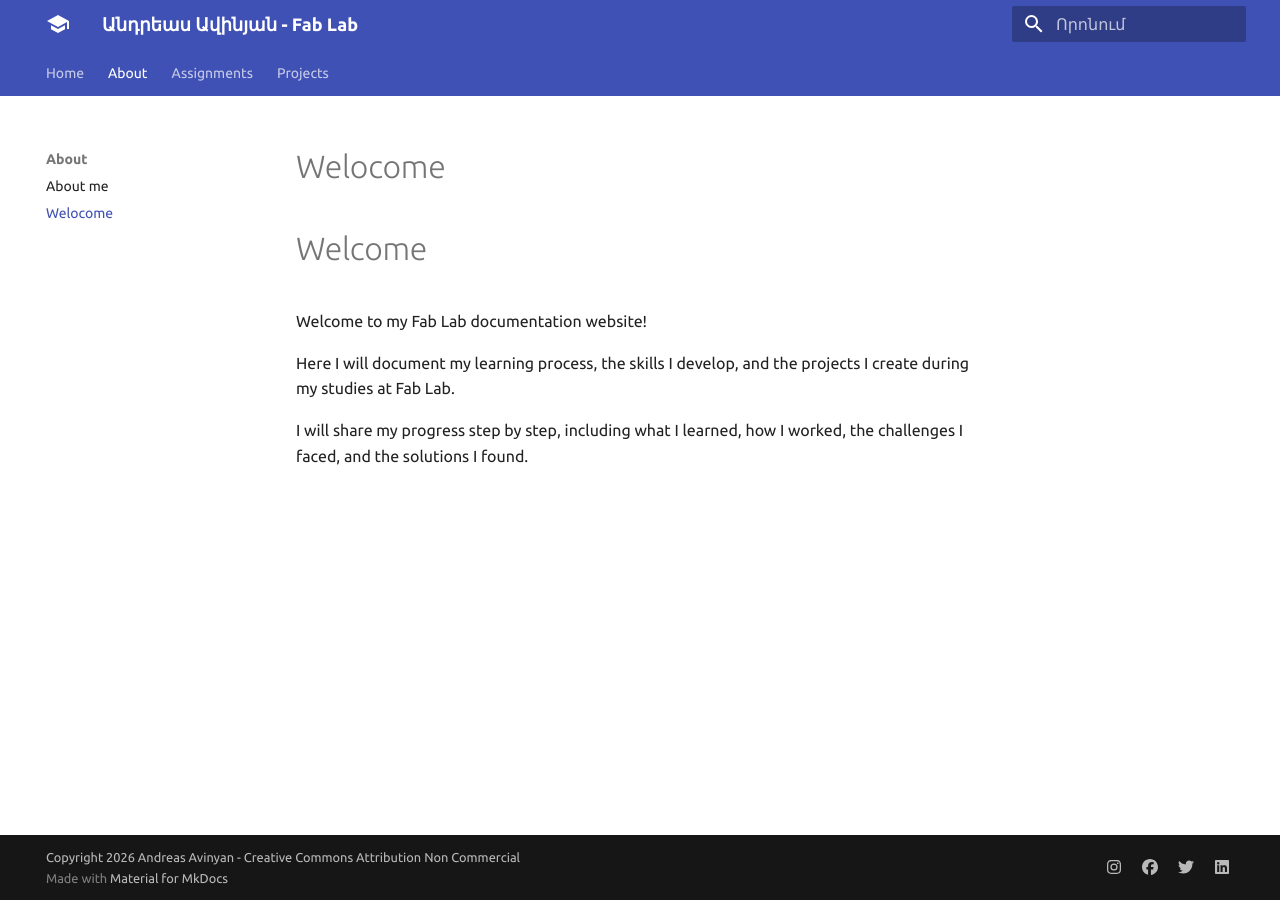
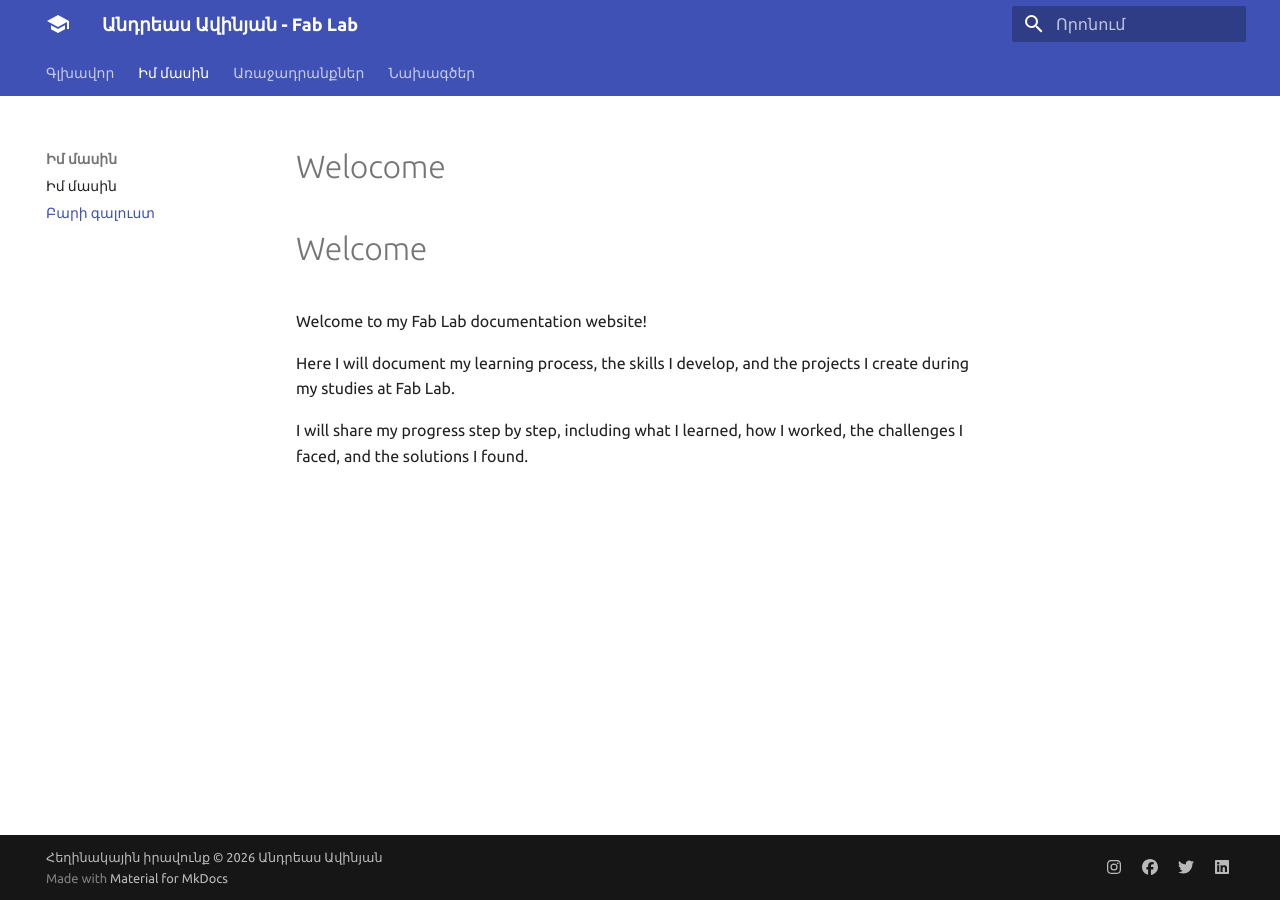
Before and after one commit to Andreasavinyan/my-website, an MkDocs documentation site: the page built from docs/about/agreement.md, in a window 1280 px wide. Built offline with MkDocs 1.6.1 and Material for MkDocs 9.7.7, drawn with Linux system fonts in a browser that asks for light colours; some of the changed lines change nothing that is shown.

Commit message:
Translate website navigation to Armenian

```diff
--- a/mkdocs.yml
+++ b/mkdocs.yml
@@ -1,11 +1,42 @@
-# Andreas Avinyan - Fab School
-
 site_name: Անդրեաս Ավինյան - Fab Lab
 site_description: Անդրեաս Ավինյանի Fab Lab ուսումնական փաստաթղթավորման կայք
 site_author: Andreas Avinyan
-copyright: Copyright 2026 Andreas Avinyan - Creative Commons Attribution Non Commercial
+copyright: Հեղինակային իրավունք © 2026 Անդրեաս Ավինյան
 
 site_url: https://andreasavinyan.github.io/my-website/
+
+nav:
+  - Գլխավոր: index.md
+
+  - Իմ մասին:
+      - Իմ մասին: about/index.md
+      - Բարի գալուստ: about/agreement.md
+
+  - Առաջադրանքներ:
+      - Շաբաթ 1 - Սկզբունքներ և գործնական աշխատանք: assignments/week01.md
+      - Շաբաթ 2 - Կայքի ստեղծման գործընթացի երկրորդ մաս: assignments/week02.md
+      - Շաբաթ 3 - Արհեստական բանականության հետ աշխատանք: assignments/week03.md
+      - Շաբաթ 4 - Համակարգչով կառավարվող կտրում: assignments/week04.md
+      - Շաբաթ 5 - Էլեկտրոնիկայի արտադրություն: assignments/week05.md
+      - Շաբաթ 6 - 3D սկանավորում և տպագրություն: assignments/week06.md
+      - Շաբաթ 7 - Էլեկտրոնիկայի նախագծում: assignments/week07.md
+      - Շաբաթ 8 - Համակարգչով կառավարվող հաստոցային մշակում: assignments/week08.md
+      - Շաբաթ 9 - Ներկառուցված համակարգերի ծրագրավորում: assignments/week09.md
+      - Շաբաթ 10 - Կաղապարների պատրաստում և ձուլում: assignments/week10.md
+      - Շաբաթ 11 - Մուտքային սարքեր: assignments/week11.md
+      - Շաբաթ 12 - Ելքային սարքեր: assignments/week12.md
+      - Շաբաթ 13 - Կիրառություններ և հնարավորություններ: assignments/week13.md
+      - Շաբաթ 14 - Ցանցեր և հաղորդակցություն: assignments/week14.md
+      - Շաբաթ 15 - Մեխանիկական նախագծում: assignments/week15.md
+      - Շաբաթ 16 - Ինտերֆեյսների և հավելվածների ծրագրավորում: assignments/week16.md
+      - Շաբաթ 17 - Մեքենաների նախագծում: assignments/week17.md
+      - Շաբաթ 18 - Ազատ ընտրության շաբաթ: assignments/week18.md
+      - Շաբաթ 19 - Գյուտ, մտավոր սեփականություն և եկամուտ: assignments/week19.md
+      - Շաբաթ 20 - Նախագծի զարգացում: assignments/week20.md
+
+  - Նախագծեր:
+      - Վերջնական նախագիծ: projects/final-project.md
+      - Այլ նախագիծ: projects/sample-project.md
 
 extra:
   social:
```
